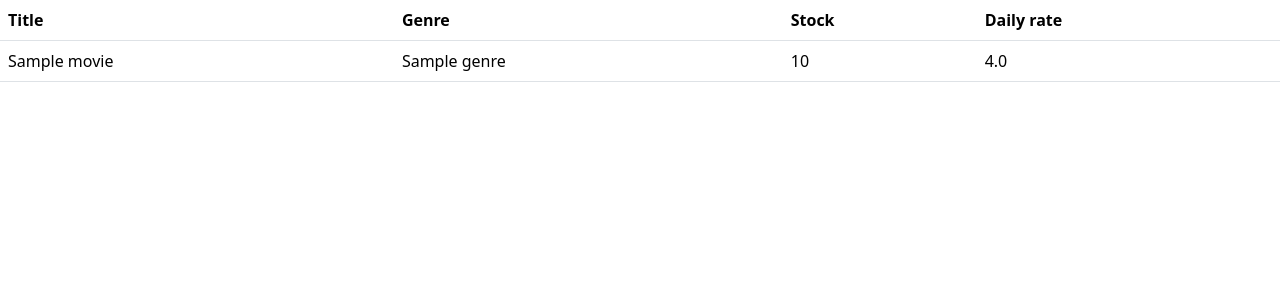
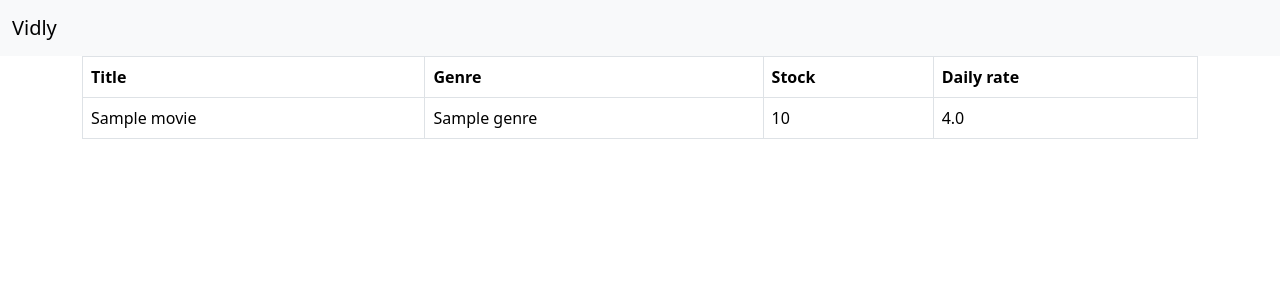
Before and after one commit to Niels-vdb/vidly, a Django app: page /movies/ in a window 1280 px wide. Shown: the top 300 px of the page. Run offline with Django 5.2, Linux system fonts and the light colour scheme; tables that the repository leaves empty hold one stand-in row (values such as "Sample post").

Commit message:
UPDATE: Styled base and index

```diff
--- a/movies/templates/movies/base.html
+++ b/movies/templates/movies/base.html
@@ -12,7 +12,12 @@
     />
   </head>
   <body>
-    {% block content %}{% endblock %}
+    <nav class="navbar bg-body-tertiary">
+      <div class="container-fluid">
+        <a class="navbar-brand" href="#">Vidly</a>
+      </div>
+    </nav>
+    <main class="container">{% block content %}{% endblock %}</main>
     <script
       src="https://cdn.jsdelivr.net/npm/bootstrap@5.3.2/dist/js/bootstrap.bundle.min.js"
       integrity="sha384-C6RzsynM9kWDrMNeT87bh95OGNyZPhcTNXj1NW7RuBCsyN/o0jlpcV8Qyq46cDfL"
--- a/movies/templates/movies/index.html
+++ b/movies/templates/movies/index.html
@@ -1,5 +1,5 @@
 {% extends "movies/base.html" %} {% block content %}
-<table class="table">
+<table class="table table-bordered table-hover">
   <thead>
     <tr>
       <th>Title</th>
```
